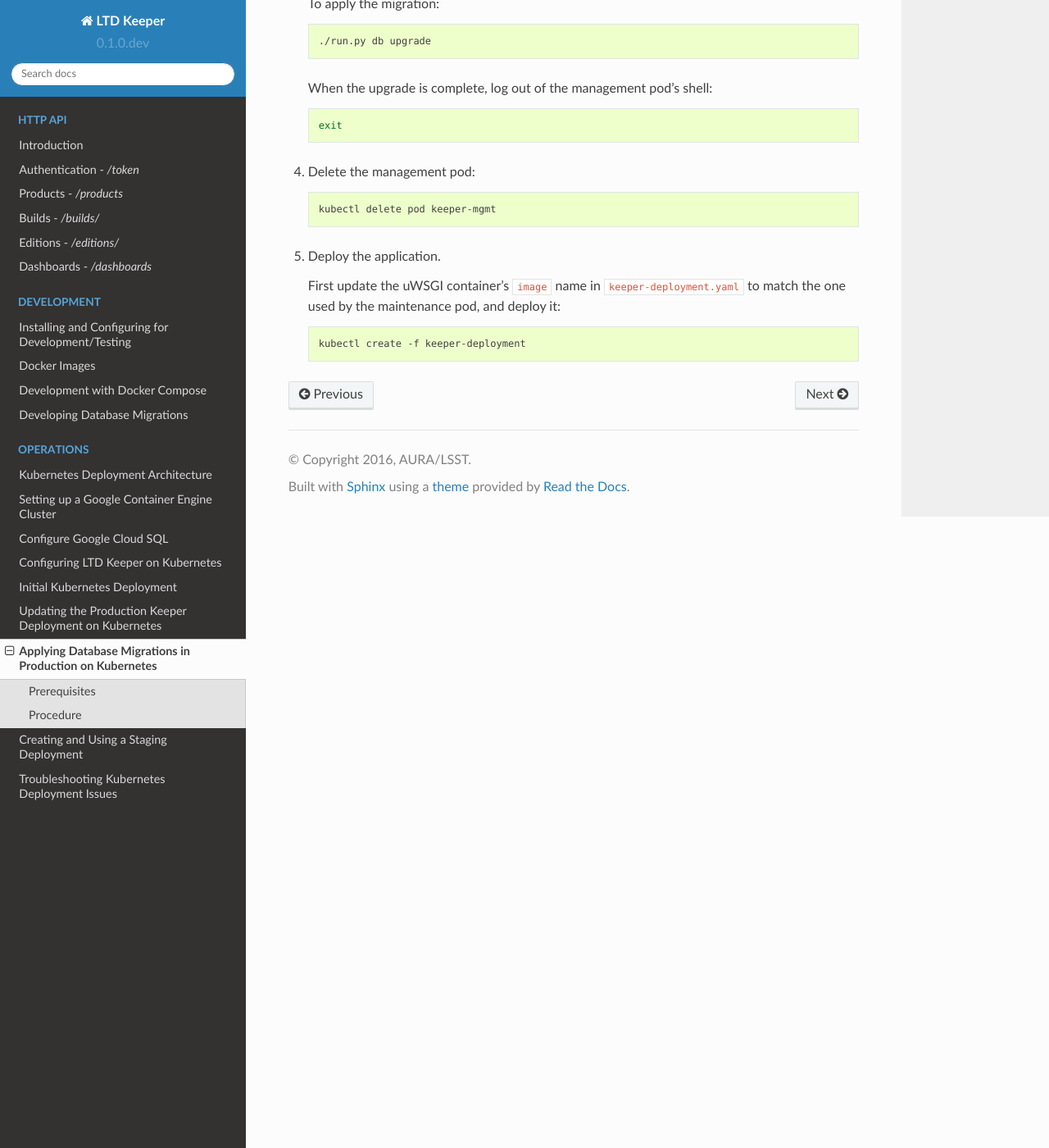
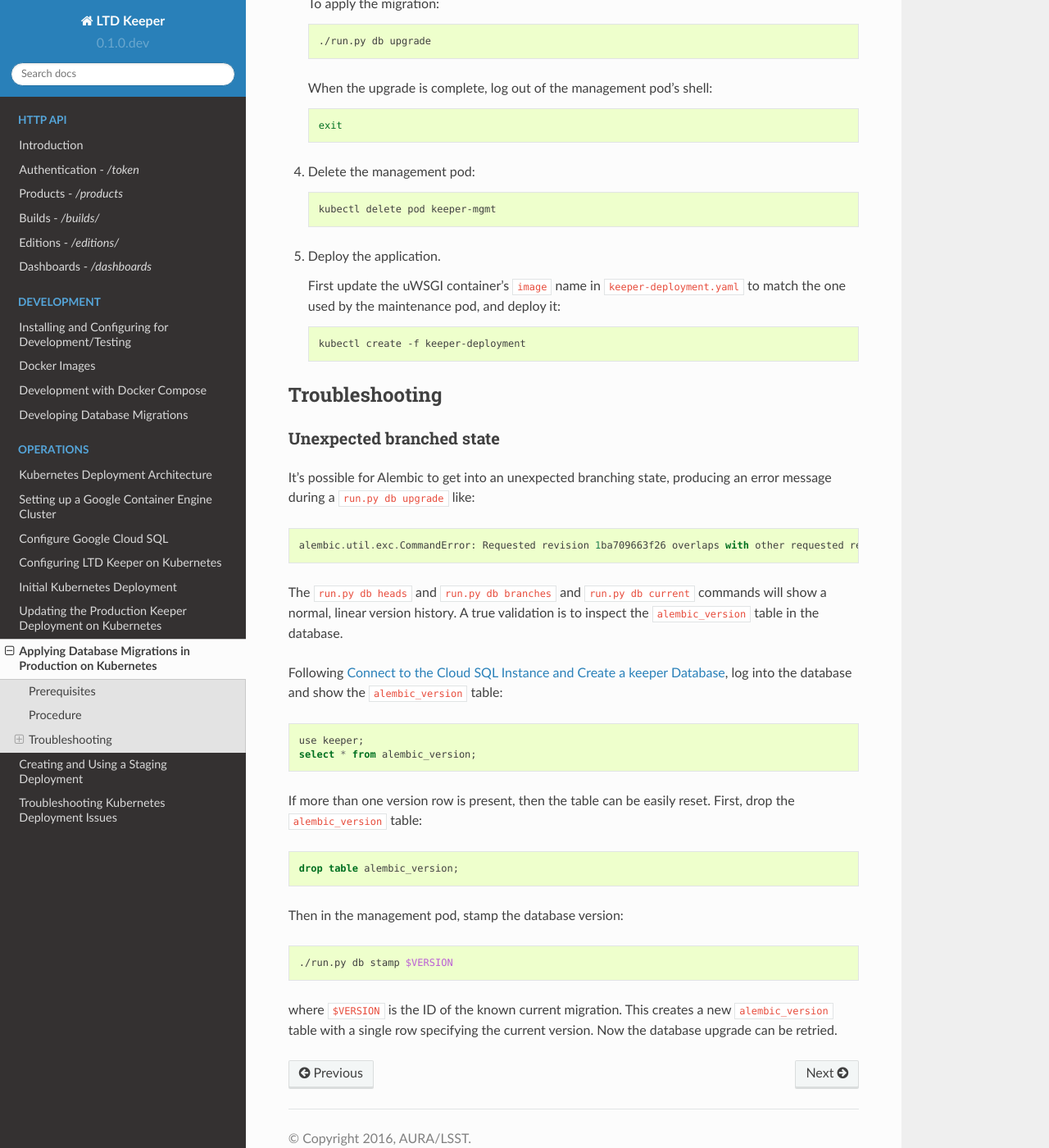
Before and after one commit to lsst-sqre/ltd-keeper, a Sphinx documentation site: the page built from docs/gke-migrations.rst, in a window 1280 px wide and 1400 px high, scrolled down 1082 px. Shown: the whole window at 82% size. Built offline with Sphinx 7.4.7 and the Read the Docs theme 2.0.0, drawn with Linux system fonts in a browser that asks for light colours.

Commit message:
Document troubleshooting branched alembic state
Nice to have a staging environment so that I didn't have to figure this
out in real-time!

```diff
--- a/docs/dev-migrations.rst
+++ b/docs/dev-migrations.rst
@@ -34,6 +34,9 @@ The migration can be tested locally if you have a development DB running a previ
    ./run.py db upgrade
    ./run.py runserver
 
+With a :doc:`staging deployment <gke-staging-deployment-playbook>`, it is also possible to :doc:`test migrations <gke-migrations>` against a copy of the production database.
+This is now recommended practice.
+
 Coding for Migrations
 =====================
 
--- a/docs/gke-migrations.rst
+++ b/docs/gke-migrations.rst
@@ -71,3 +71,42 @@ Procedure
    .. code-block:: bash
 
       kubectl create -f keeper-deployment
+
+.. _gke-migrations-troubleshooting:
+
+Troubleshooting
+===============
+
+Unexpected branched state
+-------------------------
+
+It's possible for Alembic to get into an unexpected branching state, producing an error message during a ``run.py db upgrade`` like::
+
+   alembic.util.exc.CommandError: Requested revision 1ba709663f26 overlaps with other requested revisions 0c0c70d73d4b
+
+The ``run.py db heads`` and ``run.py db branches`` and ``run.py db current`` commands will show a normal, linear version history.
+A true validation is to inspect the ``alembic_version`` table in the database.
+
+Following :ref:`gke-cloudsql-connect`, log into the database and show the ``alembic_version`` table:
+
+.. code-block:: sql
+
+   use keeper;
+   select * from alembic_version;
+
+If more than one version row is present, then the table can be easily reset.
+First, drop the ``alembic_version`` table:
+
+.. code-block:: sql
+
+   drop table alembic_version;
+
+Then in the management pod, stamp the database version:
+
+.. code-block:: bash
+
+   ./run.py db stamp $VERSION
+
+where ``$VERSION`` is the ID of the known current migration.
+This creates a new ``alembic_version`` table with a single row specifying the current version.
+Now the database upgrade can be retried.
```
